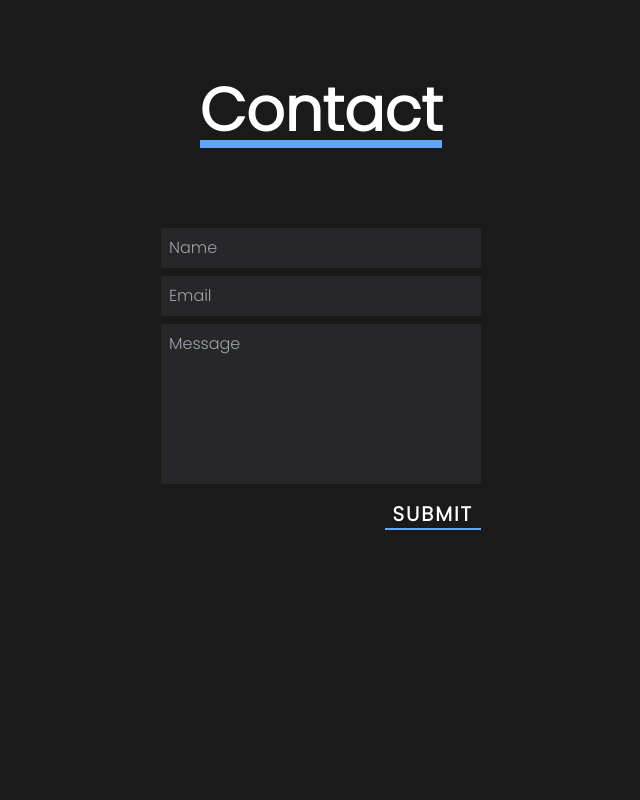
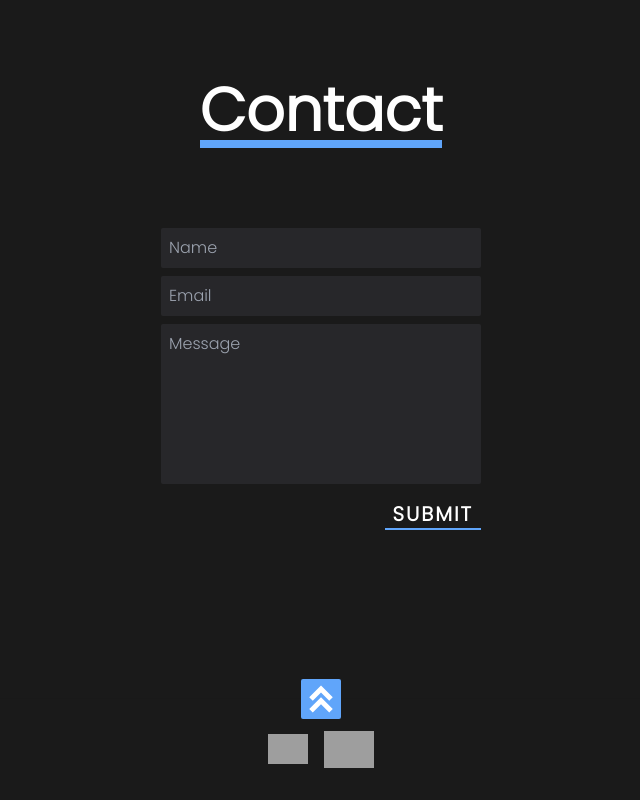
Before and after one commit to Joksa132/portfolio, a Next.js app: page / in a window 1280 px wide. Shown: the part 2460-3260 px from the top of the page, without its empty margins (319-959 px from the left). Built offline with nearby package versions, Linux system fonts and the light colour scheme; grey boxes are pictures that could not be loaded.

Commit message:
import footer

```diff
--- a/app/page.tsx
+++ b/app/page.tsx
@@ -162,7 +162,7 @@ export default function Home() {
             </div>
           </form>
         </div>
-        {/*<Footer />*/}
+        <Footer setActiveLink={setActiveLink} sectionRefs={sectionRefs} />
       </section>
       <SnackbarProvider />
     </main >
```
